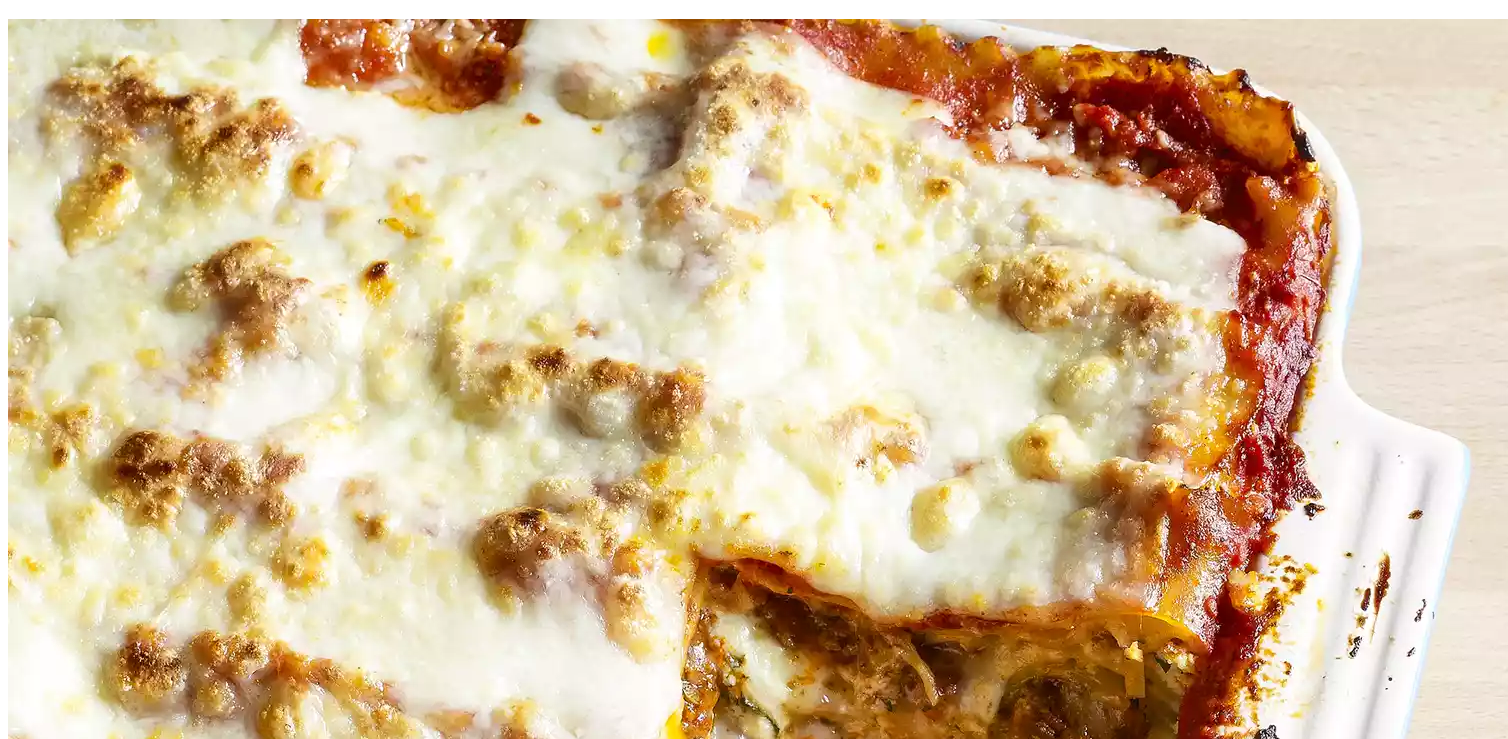
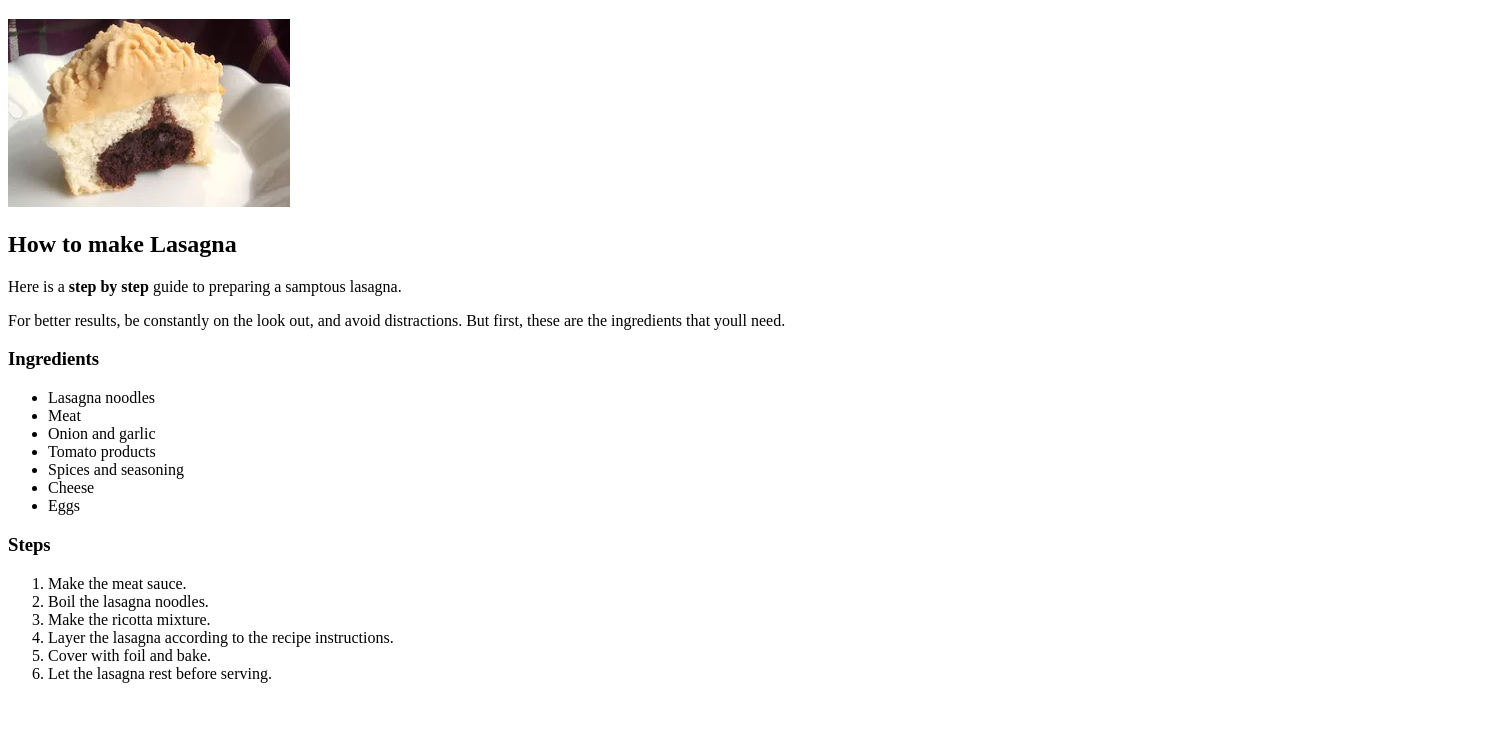
Before and after one commit to dankomoro/odin-recipe, a plain HTML site: page lasagna.html in a window 1280 px wide. Shown: the part 61-800 px from the top of the page, 1508 px wide, since content can reach past the window. Drawn offline with Linux system fonts and the light colour scheme.

Commit message:
Update image link

```diff
--- a/lasagna.html
+++ b/lasagna.html
@@ -8,7 +8,7 @@
 </head>
 <body>
     <h1>Lasagna Recipe</h1>
-    <img src="../lasagna.webp" alt="">
+    <img src="../odin-recipe/cupcake.webp" alt="">
     <h2>How to make Lasagna</h2
         <p>Here is a <strong>step by step</strong> guide to preparing a samptous lasagna.</p>
         <p>For better results, be constantly on the look out, and avoid distractions. But first, these are the ingredients that youll need.</p>
```
